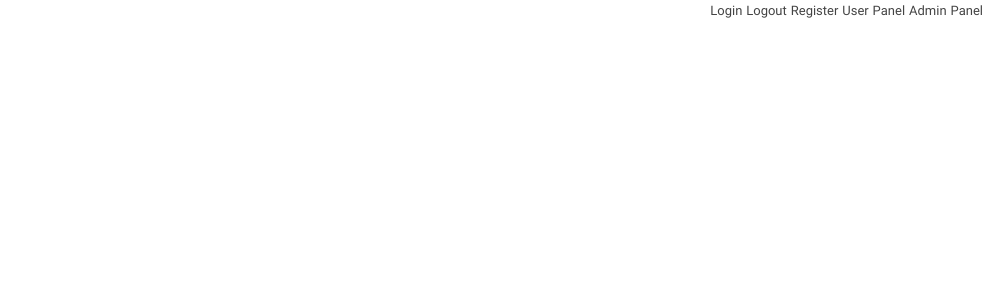
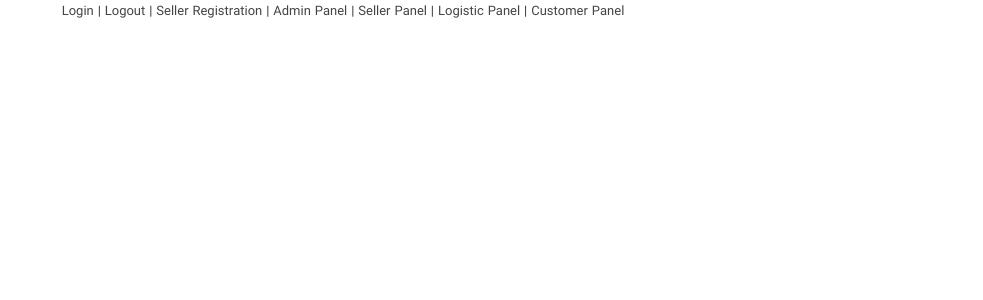
Before and after one commit to Nimatah/Stoneet, a Django app: template templates/home.html in a window 1280 px wide. Shown: the top 300 px of the page, without its empty margins (297-1280 px from the left). Run offline with Django 3.2, Linux system fonts and the light colour scheme; the template is opened without the code that fills it, so the values that code supplies are empty; some libraries are stand-ins or nearby versions.

Commit message:
Change the top bar menu titles to divide the needed panels.

```diff
--- a/templates/home.html
+++ b/templates/home.html
@@ -5,9 +5,19 @@
 {% endblock %}
 
 {% block content %}
+    <div style="text-align: center;">
     <a href="{% url 'users:login' %}">Login</a>
+    <span>|</span>
     <a href="{% url 'users:logout' %}">Logout</a>
-    <a href="{% url 'users:register' %}">Register</a>
-    <a href="{% url 'users:user_panel' %}">User Panel</a>
+    <span>|</span>
+    <a href="{% url 'users:register' %}">Seller Registration</a>
+    <span>|</span>
     <a href="{% url 'users:user_panel' %}">Admin Panel</a>
+    <span>|</span>
+    <a href="{% url 'users:user_panel' %}">Seller Panel</a>
+    <span>|</span>
+    <a href="{% url 'users:user_panel' %}">Logistic Panel</a>
+    <span>|</span>
+    <a href="{% url 'users:user_panel' %}">Customer Panel</a>
+    </div>
 {% endblock %}
```
